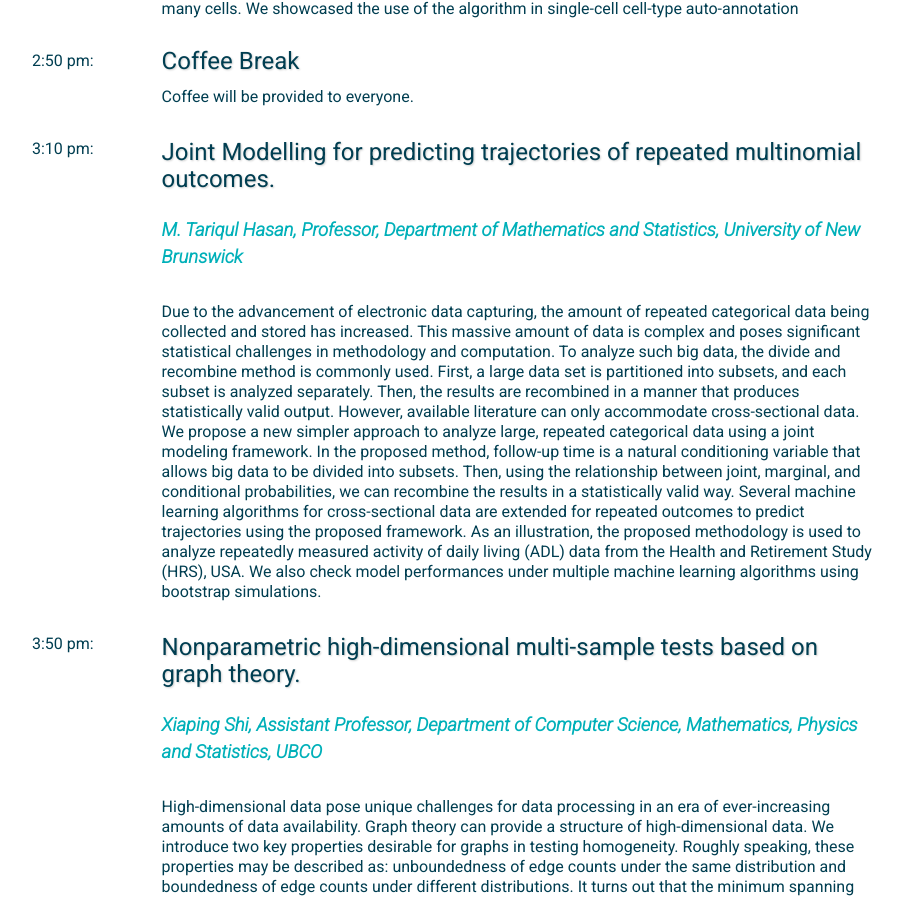
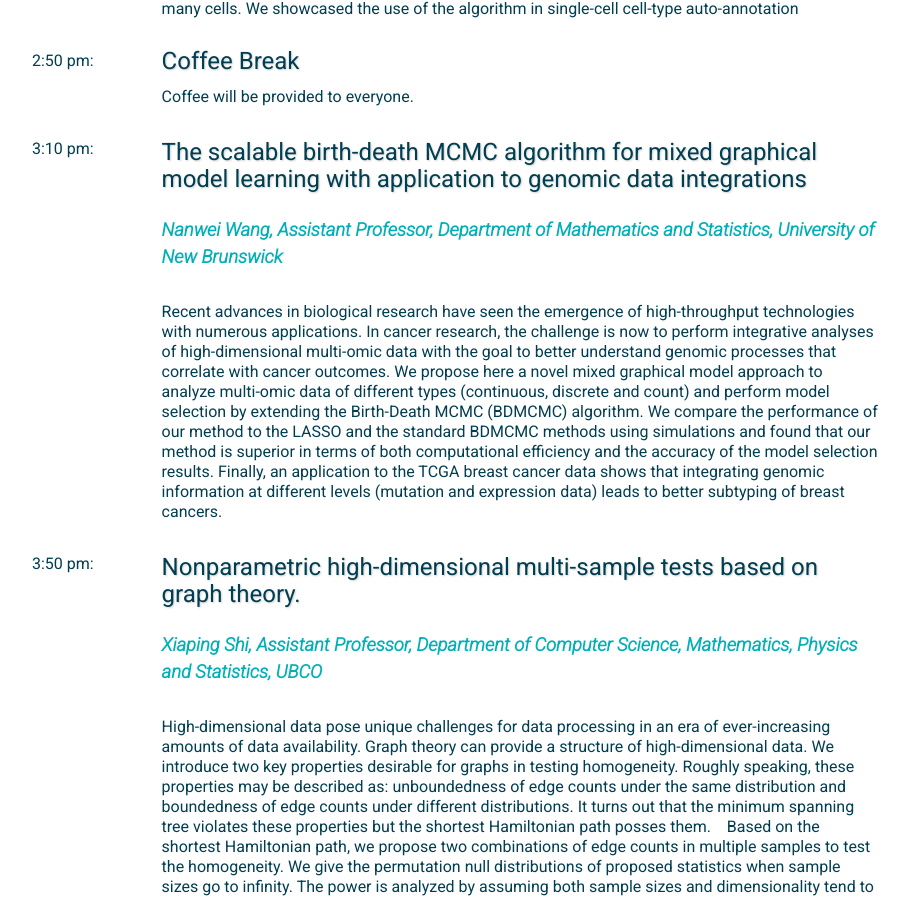
Before and after one commit to shafinaz2006/tru-conference, a Next.js app: page /program in a window 1280 px wide. Shown: the part 7767-8665 px from the top of the page, without its empty margins (160-1069 px from the left). Built offline with nearby package versions, Linux system fonts and the light colour scheme.

Commit message:
change program data2

```diff
--- a/data/programData2.js
+++ b/data/programData2.js
@@ -64,9 +64,9 @@ export const programData2 = [
   {
     type: 'talk',
     time: '3:10 pm',
-    heading: 'Joint Modelling for predicting trajectories of repeated multinomial outcomes.',
-    name: 'M. Tariqul Hasan, Professor, Department of Mathematics and Statistics, University of New Brunswick',
-    abstract: 'Due to the advancement of electronic data capturing, the amount of repeated categorical data being collected and stored has increased. This massive amount of data is complex and poses significant statistical challenges in methodology and computation. To analyze such big data, the divide and recombine method is commonly used. First, a large data set is partitioned into subsets, and each subset is analyzed separately. Then, the results are recombined in a manner that produces statistically valid output. However, available literature can only accommodate cross-sectional data. We propose a new simpler approach to analyze large, repeated categorical data using a joint modeling framework. In the proposed method, follow-up time is a natural conditioning variable that allows big data to be divided into subsets. Then, using the relationship between joint, marginal, and conditional probabilities, we can recombine the results in a statistically valid way. Several machine learning algorithms for cross-sectional data are extended for repeated outcomes to predict trajectories using the proposed framework. As an illustration, the proposed methodology is used to analyze repeatedly measured activity of daily living (ADL) data from the Health and Retirement Study (HRS), USA. We also check model performances under multiple machine learning algorithms using bootstrap simulations.'
+    heading: 'The scalable birth-death MCMC algorithm for mixed graphical model learning with application to genomic data integrations',
+    name: 'Nanwei Wang, Assistant Professor, Department of Mathematics and Statistics, University of New Brunswick',
+    abstract: 'Recent advances in biological research have seen the emergence of high-throughput technologies with numerous applications. In cancer research, the challenge is now to perform integrative analyses of high-dimensional multi-omic data with the goal to better understand genomic processes that correlate with cancer outcomes. We propose here a novel mixed graphical model approach to analyze multi-omic data of different types (continuous, discrete and count) and perform model selection by extending the Birth-Death MCMC (BDMCMC) algorithm. We compare the performance of our method to the LASSO and the standard BDMCMC methods using simulations and found that our method is superior in terms of both computational efficiency and the accuracy of the model selection results. Finally, an application to the TCGA breast cancer data shows that integrating genomic information at different levels (mutation and expression data) leads to better subtyping of breast cancers.'
   },
   {
     type: 'talk',
```
